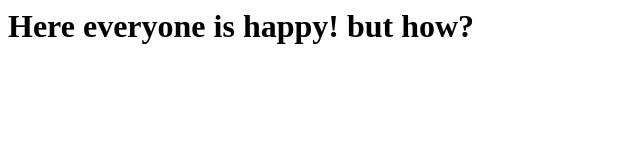
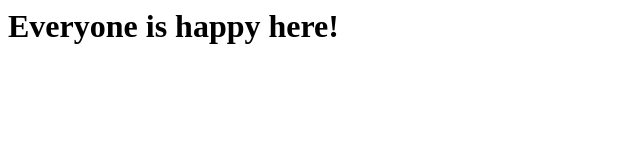
Before and after one commit to Demo220202/test, a plain HTML site: page index.html in a window 1280 px wide. Shown: the whole page, without its empty margins (0-640 px from the left). Drawn offline with Linux system fonts and the light colour scheme.

Commit message:
Update_index.html

```diff
--- a/index.html
+++ b/index.html
@@ -3,6 +3,6 @@
                 <title> Welcome to Addy's World </title>
         </head>
         <body>
-                <h1> Here everyone is happy! but how? </h1>
+                <h1> Everyone is happy here! </h1>
         </body>
 </html>
```
